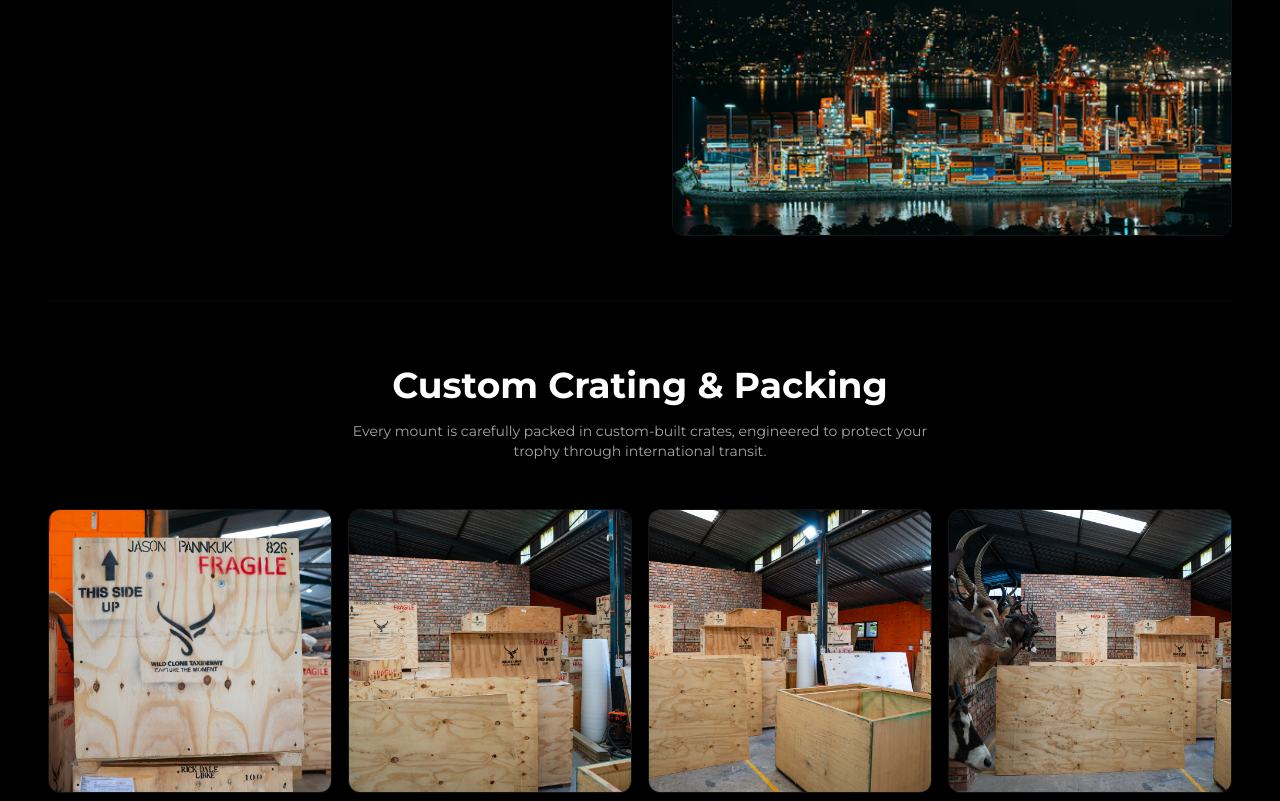
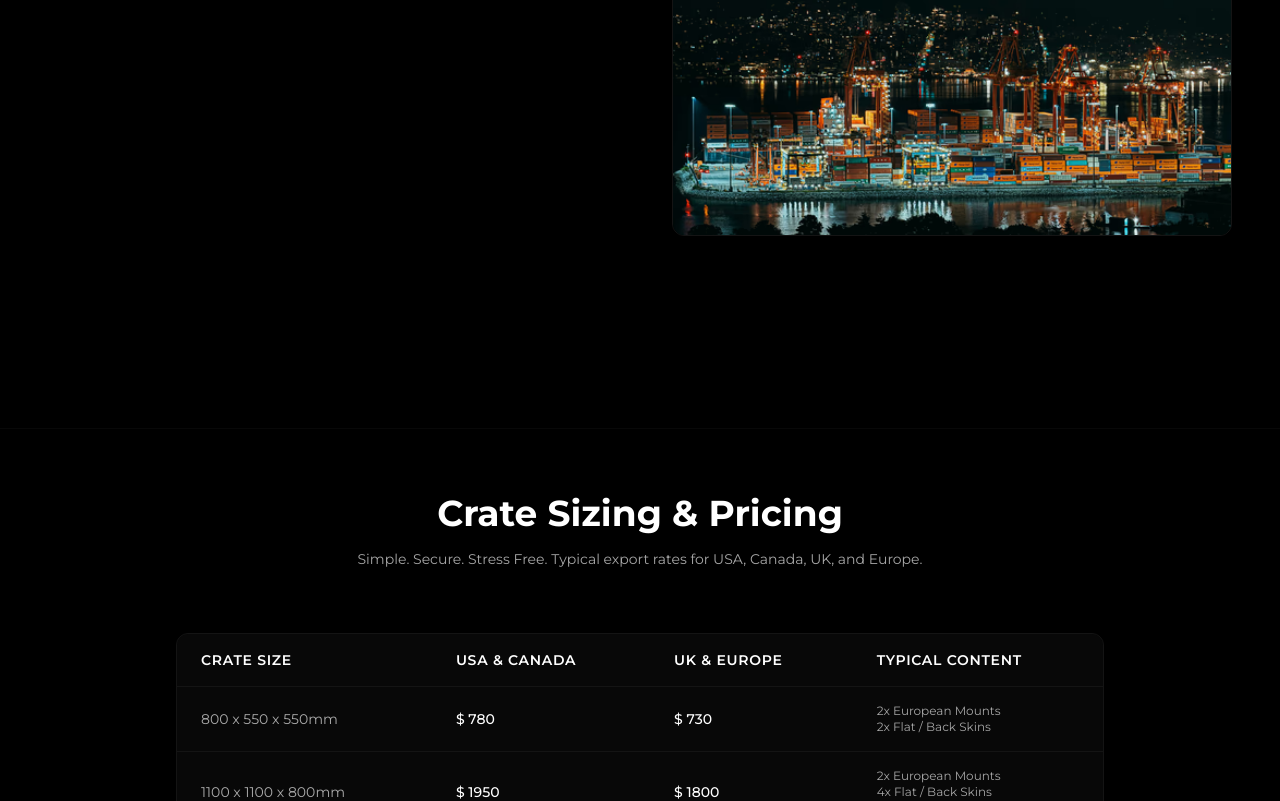
Before and after one commit to Dan-streamlinesolutions/wildclone-taxidermy, a React (Vite) app: page /services/global-shipping in a window 1280 px wide. Shown: the part 738-1539 px from the top of the page. Built offline with nearby package versions, Linux system fonts and the light colour scheme; the HTML template or start-up script is replaced by a standard one; a web font is replaced by a local one.

Commit message:
Remove gallery sections from Service Detail pages

```diff
--- a/src/pages/ServiceDetail.tsx
+++ b/src/pages/ServiceDetail.tsx
@@ -256,37 +256,6 @@ const ServiceDetail = () => {
               )}
             </AnimatedSection>
           </div>
-
-          {/* Service Photos Gallery inline */}
-          {service.galleryImages && service.galleryImages.length > 0 && (
-            <div className="mt-8 border-t border-border/40 pt-16">
-              <AnimatedSection>
-                <div className="text-center mb-12">
-                  <h2 className="font-heading text-3xl md:text-4xl font-bold text-foreground mb-4">
-                    {slug === "global-shipping" ? "Custom Crating & Packing" : "Gallery"}
-                  </h2>
-                  <p className="font-body text-sm text-muted-foreground max-w-xl mx-auto">
-                    {slug === "global-shipping"
-                      ? "Every mount is carefully packed in custom-built crates, engineered to protect your trophy through international transit."
-                      : "A closer look at our process and commitment to quality."}
-                  </p>
-                </div>
-              </AnimatedSection>
-              <div className="grid grid-cols-2 lg:grid-cols-4 gap-4">
-                {service.galleryImages.map((src, i) => (
-                  <AnimatedSection key={i} delay={i * 0.1} scale>
-                    <motion.div
-                      whileHover={{ scale: 1.02 }}
-                      transition={{ duration: 0.4 }}
-                      className="aspect-square border border-border rounded-xl overflow-hidden"
-                    >
-                      <img src={src} alt={`${service.title} gallery format ${i + 1}`} className="w-full h-full object-cover" />
-                    </motion.div>
-                  </AnimatedSection>
-                ))}
-              </div>
-            </div>
-          )}
         </div>
       </section>
 
```
